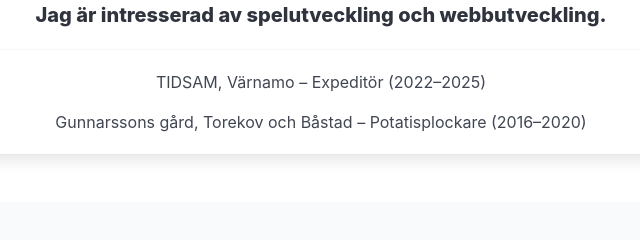
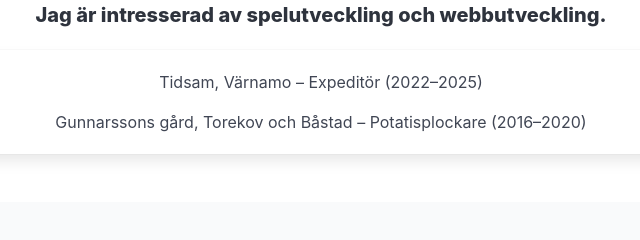
Before and after one commit to danny-karlsson-ju/danny-karlsson-ju, a plain HTML site: page index.html in a window 1280 px wide. Shown: the part 303-543 px from the top of the page, 319-959 px from the left. Drawn offline with nearby package versions, Linux system fonts and the light colour scheme.

Commit message:
Update index.html

```diff
--- a/index.html
+++ b/index.html
@@ -24,7 +24,7 @@
 					Jag är intresserad av spelutveckling och webbutveckling.
 				</h2>
 				<div class="box">
-					<p>TIDSAM, Värnamo – Expeditör (2022–2025)</p>
+					<p>Tidsam, Värnamo – Expeditör (2022–2025)</p>
 					<p>
 						Gunnarssons gård, Torekov och Båstad – Potatisplockare
 						(2016–2020)
```
